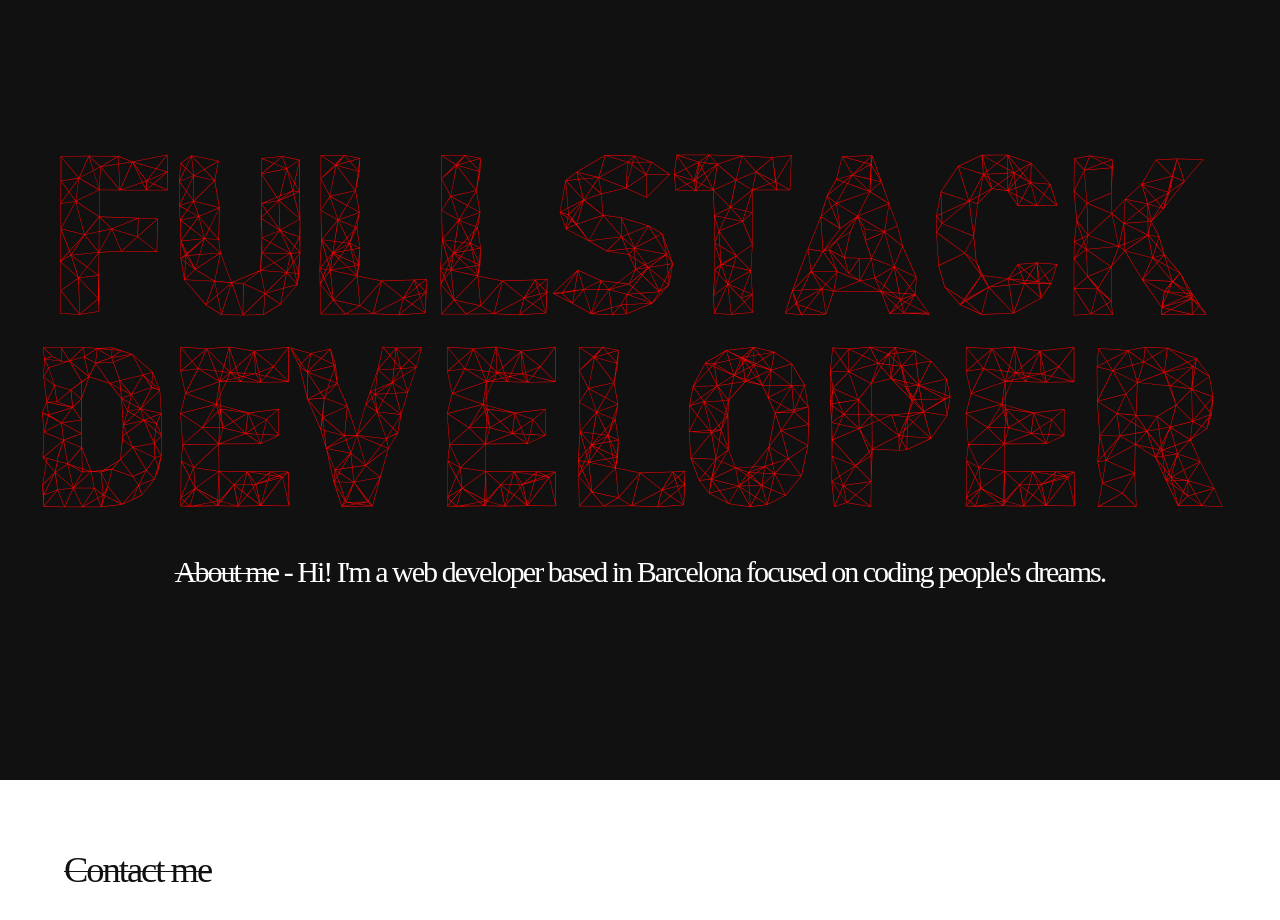
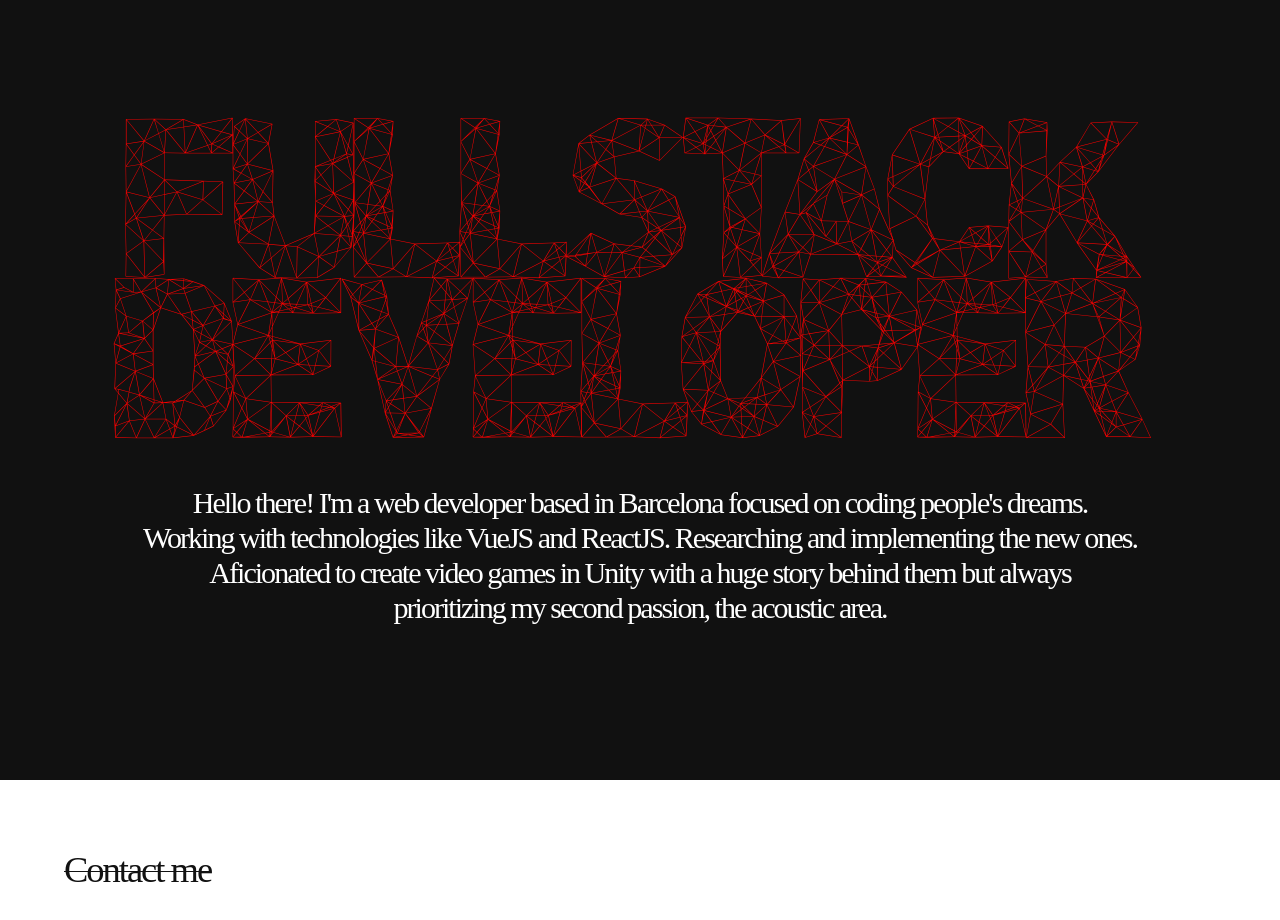
Before and after one commit to sergiJimenez/columbuscode, a Vue app: page /#/ in a window 1280 px wide. Shown: the part 1620-2540 px from the top of the page. Built offline with nearby package versions, Linux system fonts and the light colour scheme; a web font is replaced by a local one.

Commit message:
who I am max resolutions and finish the content

```diff
--- a/src/components/whoamiLayout.vue
+++ b/src/components/whoamiLayout.vue
@@ -1,5 +1,6 @@
 <template>
     <div class="whoAmILayout">
+        <div class="fullstackDeveloperDiv">
             <div class="fullstackDiv" alt="Fullstack">
                 <div class="F1">F</div>
                 <div class="U1">U</div>
@@ -22,11 +23,12 @@
                 <div class="E2">E</div>
                 <div class="R2">R</div>
             </div>
+        </div>
         <div class="contentInformationWhoIAm">
-            <div class="explainWhoAmI" alt="Hi! I'm a web developer based in Barcelona focused on coding people's dreams.">
-                <b class="aboutMe" alt="About me">About me</b>
-                 - Hi! I'm a web developer based in Barcelona focused on coding people's dreams.
-            </div>
+            Hello there! I'm a web developer based in Barcelona focused on coding people's dreams.<br>
+            Working with technologies like VueJS and ReactJS. Researching and implementing the new ones.<br>
+            Aficionated to create video games in Unity with a huge story behind them but always<br>
+            prioritizing my second passion, the acoustic area.
         </div>
     </div>
 </template>
@@ -35,6 +37,7 @@
 </script>
 
 <style scoped>
+    /*Font families*/
     @font-face {
         font-family: 'Adamas';
         src: local('Adamas'), url('../fonts/Adamas-Regular.otf') format('opentype');
@@ -56,6 +59,7 @@
         font-weight: normal;
     }
 
+    /*Main conditions to the maximum resolution*/
     .whoAmILayout {
         display: flex;
         width: 100vw;
@@ -64,6 +68,12 @@
         align-items: center;
         justify-content: center;
         background-color: #111111;
+    }
+
+    .fullstackDeveloperDiv {
+        display: flex;
+        flex-direction: column;
+        width: 100%;
     }
 
     .fullstackDiv {
@@ -82,41 +92,49 @@
     .U1 {
         font-family: "Adamas";
         font-size: 12.5vw;
+        margin-left: -0.9%;
     }
 
     .L1 {
         font-family: "Adamas";
         font-size: 12.5vw;
+        margin-left: -1.6%;
     }
 
     .L1-1 {
         font-family: "Adamas";
         font-size: 12.5vw;
+        margin-left: -1.1%;
     }
 
     .S1 {
         font-family: "Adamas";
         font-size: 12.5vw;
+        margin-left: -0.5%;
     }
 
     .T1 {
         font-family: "Adamas";
         font-size: 12.5vw;
+        margin-left: -0.3%;
     }
 
     .A1 {
         font-family: "Adamas";
         font-size: 12.5vw;
+        margin-left: -2.5%;
     }
 
     .C1 {
         font-family: "Adamas";
         font-size: 12.5vw;
+        margin-left: -2%;
     }
 
     .K1 {
         font-family: "Adamas";
         font-size: 12.5vw;
+        margin-left: -1.3%;
     }
 
     .developerDiv {
@@ -125,6 +143,7 @@
         align-items: center;
         width: 100%;
         color: #ff0000;
+        margin-top: -2.5%;
     }
 
     .D2 {
@@ -135,64 +154,62 @@
     .E2-0 {
         font-family: "Adamas";
         font-size: 12.5vw;
+        margin-left: -1.5%;
     }
 
     .V2 {
         font-family: "Adamas";
         font-size: 12.5vw;
+        margin-left: -0.1%;
     }
 
     .E2-1 {
         font-family: "Adamas";
         font-size: 12.5vw;
+        margin-left: -2%;
     }
 
     .L2 {
         font-family: "Adamas";
         font-size: 12.5vw;
+        margin-left: -1.8%;
     }
 
     .O2 {
         font-family: "Adamas";
         font-size: 12.5vw;
+        margin-left: -0.8%;
     }
 
     .P2 {
         font-family: "Adamas";
         font-size: 12.5vw;
+        margin-left: -1.7%;
     }
 
     .E2 {
         font-family: "Adamas";
         font-size: 12.5vw;
+        margin-left: -1.5%;
     }
 
     .R2 {
         font-family: "Adamas";
         font-size: 12.5vw;
+        margin-left: -1.8%;
     }
 
     .contentInformationWhoIAm {
         display: flex;
+        width: 100%;
+        text-align: center;
         justify-content: center;
-        align-items: center;
-        width: 100%;
-    }
-
-    .aboutMe {
-        font-family: "SF-Pro-Ultralight";
-        font-size: 2.35vw;
-        letter-spacing: -2px;
-        color: #FFFFFF;
-        font-weight: normal;
-        text-decoration: line-through;
-        text-decoration-thickness: 1px;
-    }
-
-    .explainWhoAmI {
         font-family: "SF-Pro-UltralightItalic";
         font-size: 2.35vw;
         letter-spacing: -2px;
         color: #FFFFFF;
     }
+
+    /*Responsive conditions*/
+    /*Mobiles sizes S, M and L. Since 280px to 426px*/
 </style>
```
Also changed, not shown: src/components/esloganLayout.vue (line endings or trailing spaces). Lines whose indentation alone changed are shown as unchanged.
